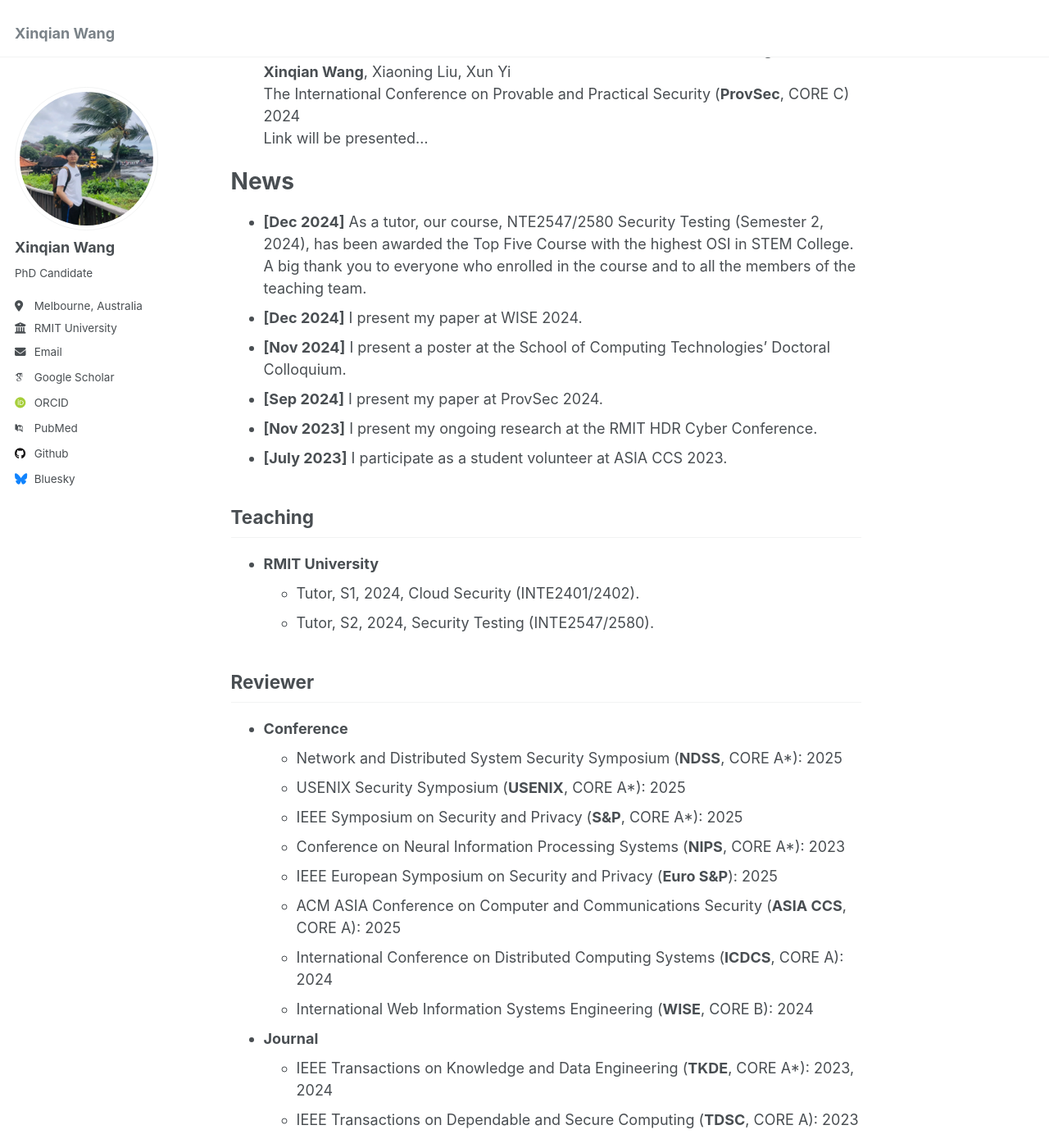
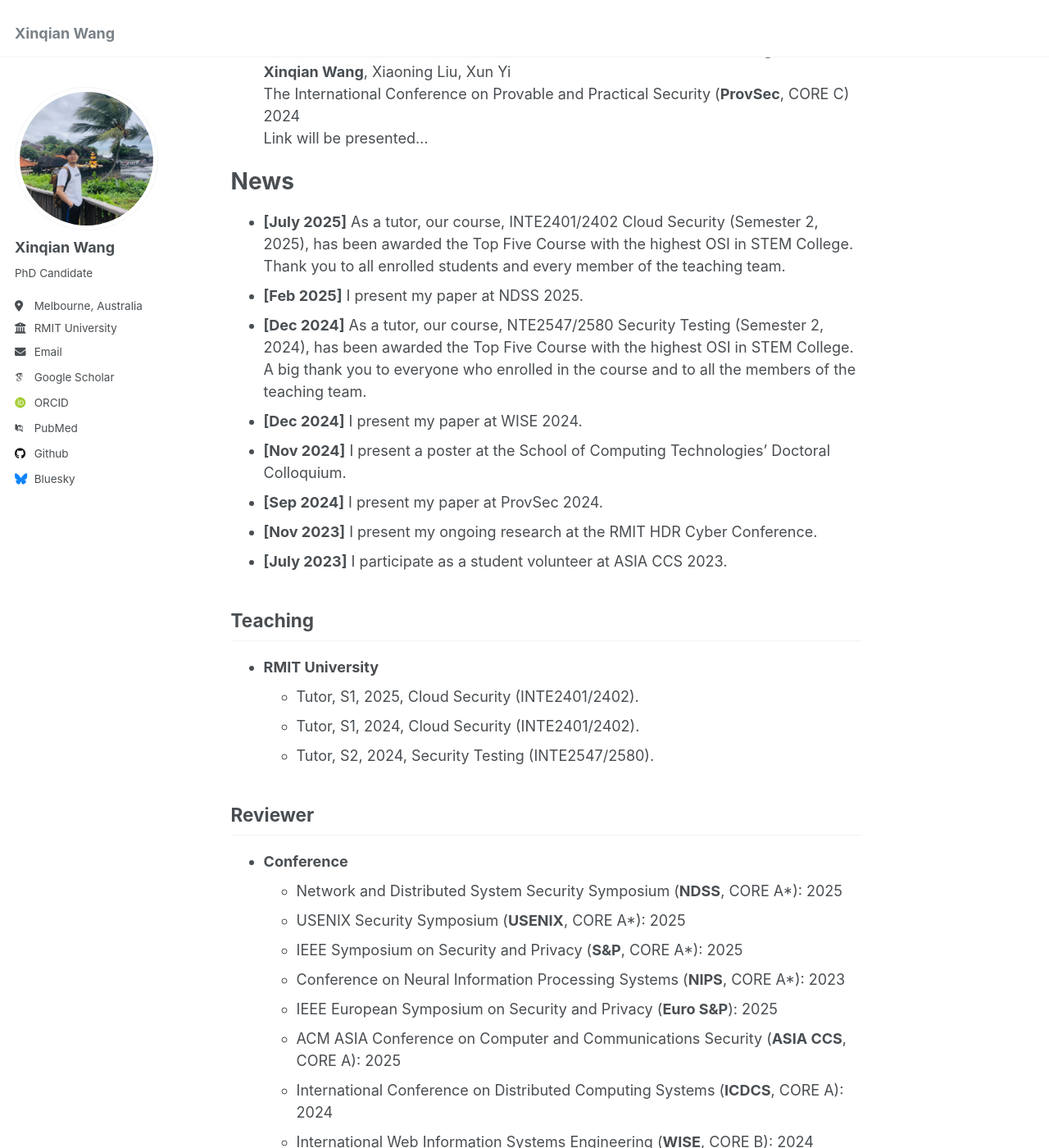
Before and after one commit to Wangxinqian/Academic, a Jekyll site: the page built from _pages/about.md, in a window 1280 px wide and 1400 px high, scrolled down 679 px. Shown: the whole window at 82% size. Built offline with Jekyll 4.4.1, drawn with Linux system fonts in a browser that asks for light colours; some web fonts are replaced.

Commit message:
Update about.md

```diff
--- a/_pages/about.md
+++ b/_pages/about.md
@@ -30,6 +30,8 @@ Selected Publications
 
 News
 ======
+- **[July 2025]** As a tutor, our course, INTE2401/2402 Cloud Security (Semester 2, 2025), has been awarded the Top Five Course with the highest OSI in STEM College. Thank you to all enrolled students and every member of the teaching team.
+- **[Feb 2025]** I present my paper at NDSS 2025.
 - **[Dec 2024]** As a tutor, our course, NTE2547/2580 Security Testing (Semester 2, 2024), has been awarded the Top Five Course with the highest OSI in STEM College. A big thank you to everyone who enrolled in the course and to all the members of the teaching team.
 - **[Dec 2024]** I present my paper at WISE 2024.
 - **[Nov 2024]** I present a poster at the School of Computing Technologies’ Doctoral Colloquium.
@@ -40,6 +42,7 @@ News
 Teaching
 ------
 - **RMIT University**
+  - Tutor, S1, 2025, Cloud Security (INTE2401/2402).
   - Tutor, S1, 2024, Cloud Security (INTE2401/2402).
   - Tutor, S2, 2024, Security Testing (INTE2547/2580).
 
```
